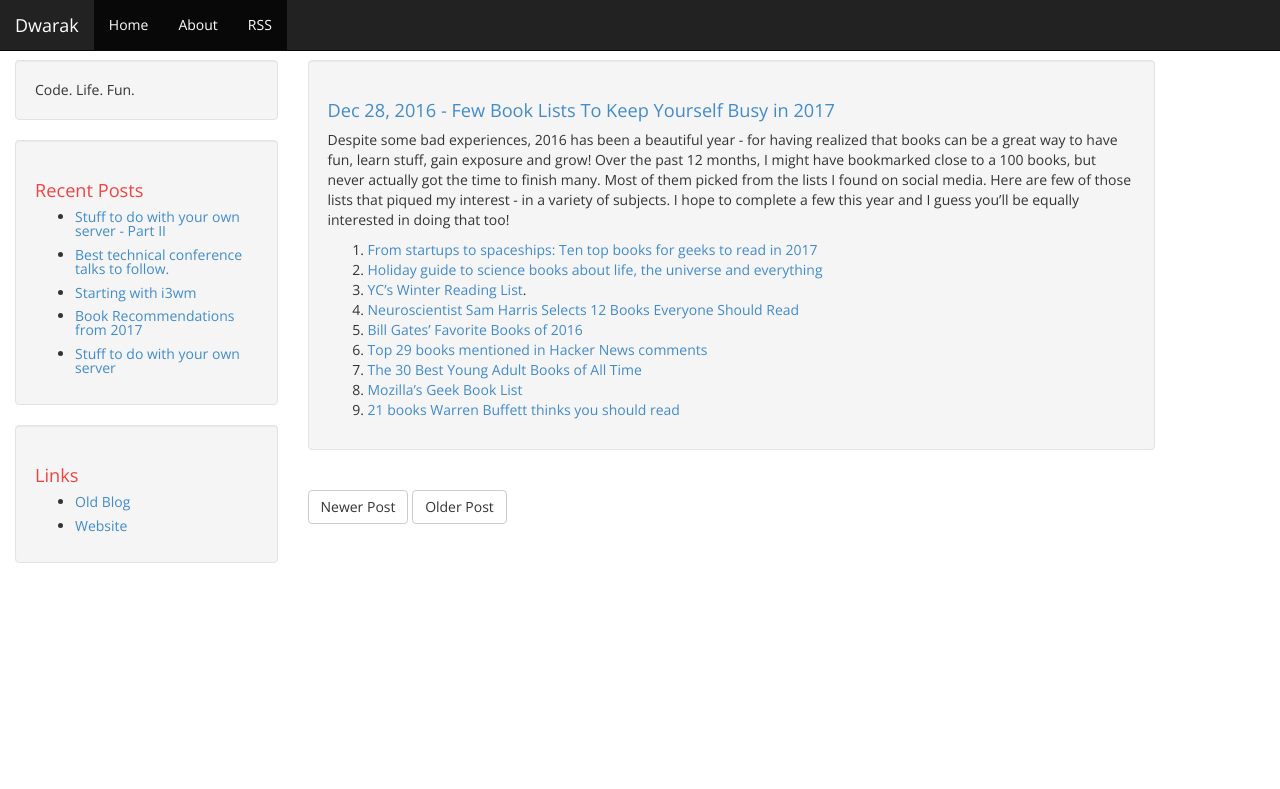
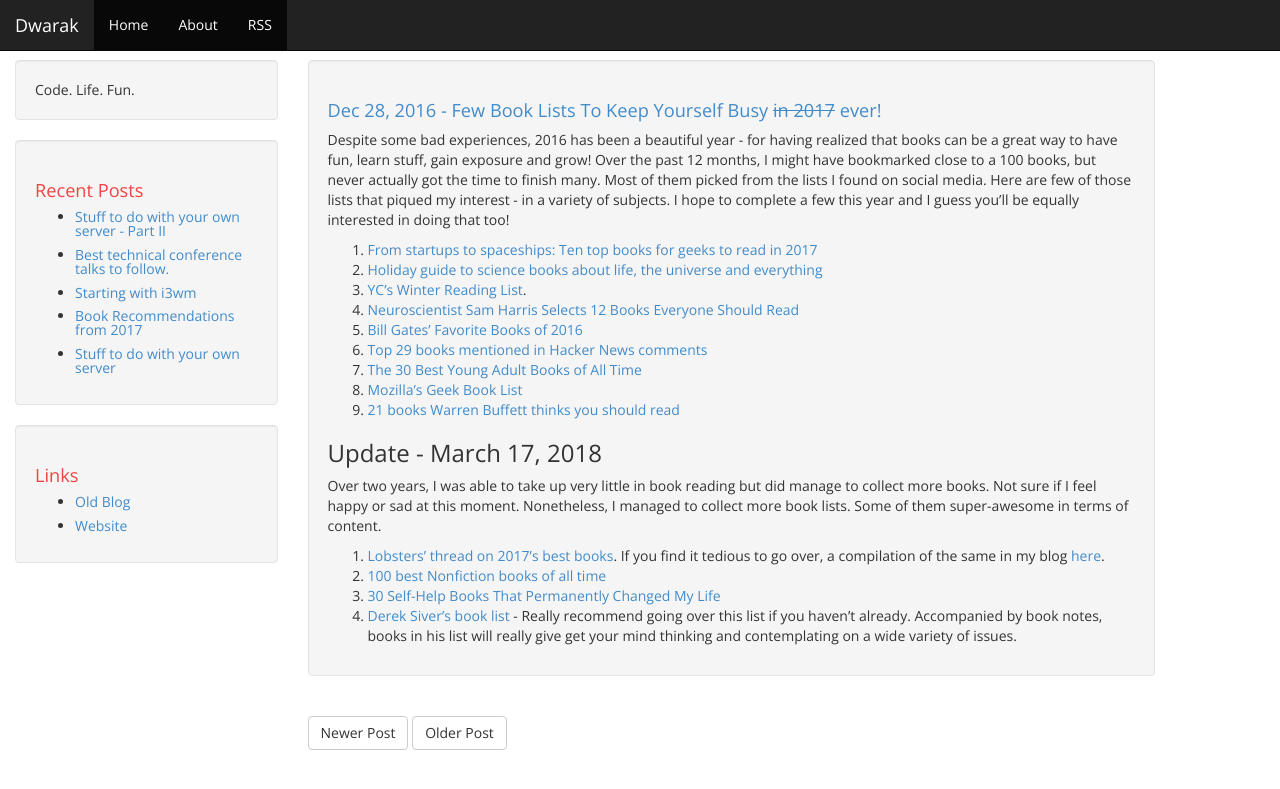
Before and after one commit to dtsdwarak/blog, a Jekyll site: the page built from _posts/2016-12-28-Few-Book-Lists-To-Keep-Yourself-Busy-In-2017.md, in a window 1280 px wide. Shown: the top 789 px of the page. Built offline with Jekyll 4.4.1, drawn with Linux system fonts in a browser that asks for light colours.

Commit message:
Update on books lists

```diff
--- a/_posts/2016-12-28-Few-Book-Lists-To-Keep-Yourself-Busy-In-2017.md
+++ b/_posts/2016-12-28-Few-Book-Lists-To-Keep-Yourself-Busy-In-2017.md
@@ -1,6 +1,6 @@
 ---
 layout: post
-title: Few Book Lists To Keep Yourself Busy in 2017
+title: Few Book Lists To Keep Yourself Busy <s>in 2017</s> ever!
 tags: open, weekends
 ---
 
@@ -15,3 +15,12 @@ Despite some bad experiences, 2016 has been a beautiful year - for having realiz
 7. [The 30 Best Young Adult Books of All Time](https://www.pastemagazine.com/articles/2016/10/the-30-best-young-adult-books-of-all-time.html)
 8. [Mozilla's Geek Book List](https://medium.com/mozilla-internet-citizen/get-your-geek-on-with-our-summer-book-list-47d648b602e6)
 9. [21 books Warren Buffett thinks you should read](http://www.smh.com.au/business/markets/21-books-warren-buffett-thinks-you-should-read-20161103-gshv25.html)
+
+### Update - March 17, 2018
+
+Over two years, I was able to take up very little in book reading but did manage to collect more books. Not sure if I feel happy or sad at this moment. Nonetheless, I managed to collect more book lists. Some of them super-awesome in terms of content.
+
+1. [Lobsters' thread on 2017's best books](https://lobste.rs/s/i9s39q/best_books_you_have_read_2017). If you find it tedious to go over, a compilation of the same in my blog [here](/2018/01/01/Best-Books-Of-2017/).
+2. [100 best Nonfiction books of all time](https://www.theguardian.com/books/2017/dec/31/the-100-best-nonfiction-books-of-all-time-the-full-list)
+3. [30 Self-Help Books That Permanently Changed My Life](https://www.xojane.com/newagey/30-self-help-books-that-permanently-changed-my-life)
+4. [Derek Siver's book list](https://sivers.org/book) - Really recommend going over this list if you haven't already. Accompanied by book notes, books in his list will really give get your mind thinking and contemplating on a wide variety of issues.
```
